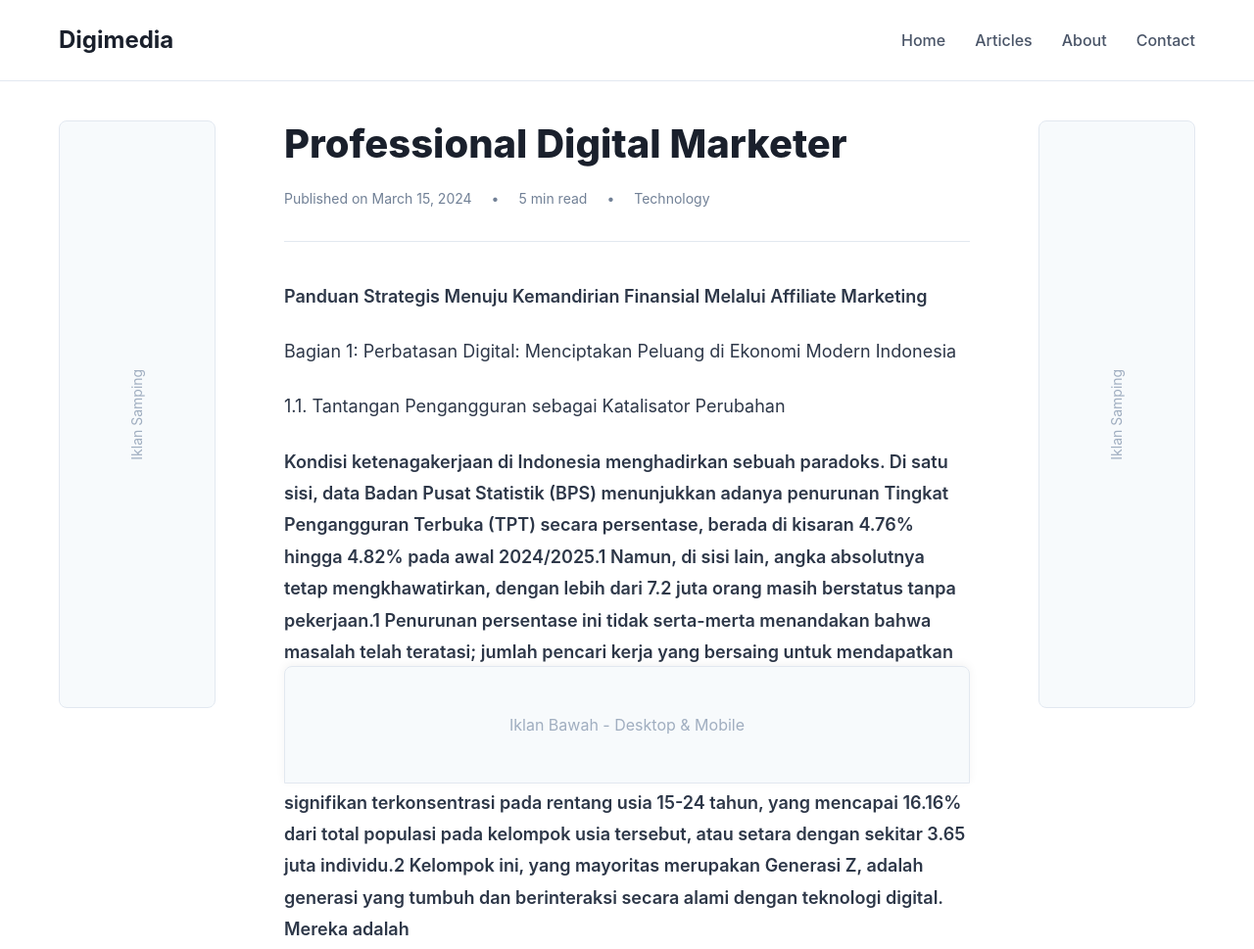
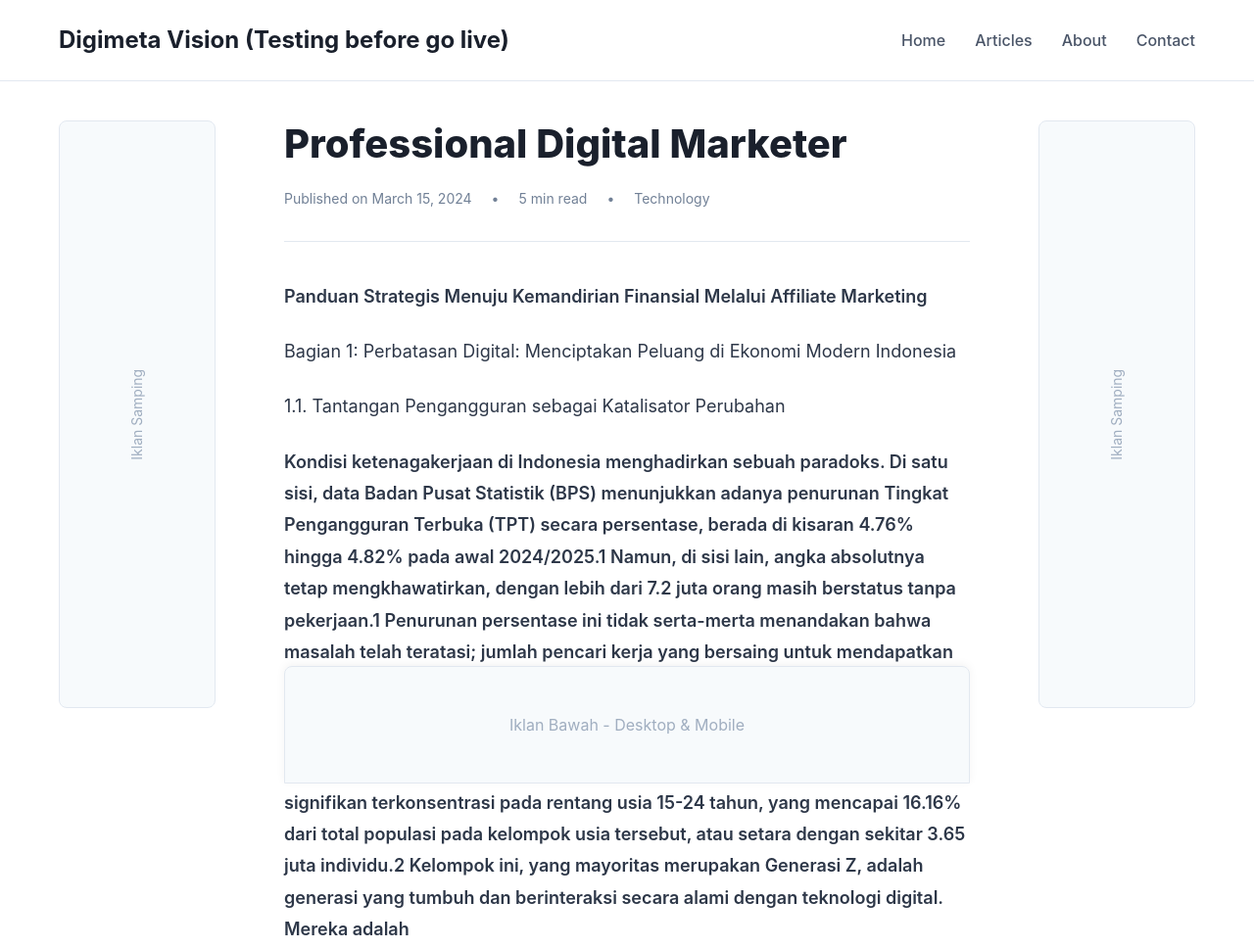
Before and after one commit to maszaen/digimeta, a plain HTML site: page index.html in a window 1280 px wide. Shown: the top 969 px of the page at 98% size. Drawn offline with Linux system fonts and the light colour scheme.

Commit message:
stage 2 - final batch 2 (attribute changes)

```diff
--- a/index.html
+++ b/index.html
@@ -405,7 +405,7 @@
 <body>
     <header class="header">
         <div class="header-content">
-            <a href="#" class="logo">Digimedia</a>
+            <a href="#" class="logo">Digimeta Vision (Testing before go live)</a>
             <nav class="nav">
                 <a href="#">Home</a>
                 <a href="#">Articles</a>
```
